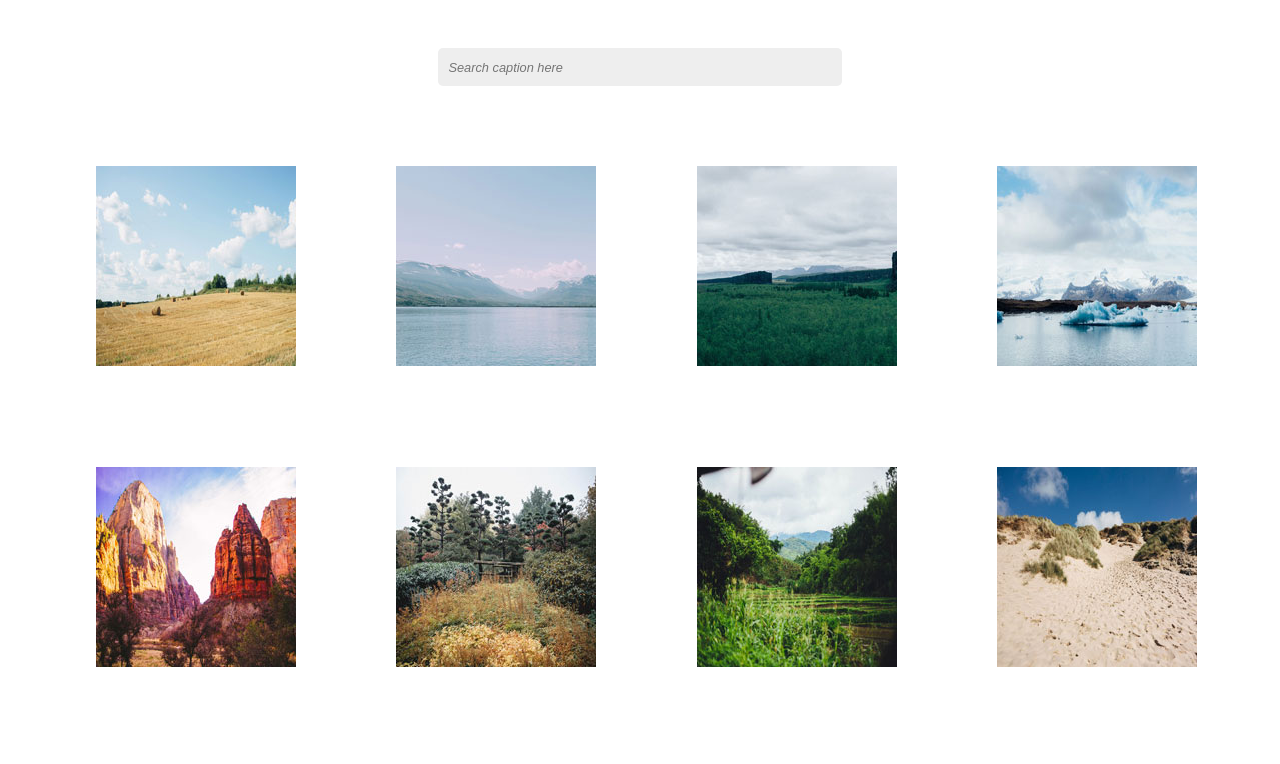
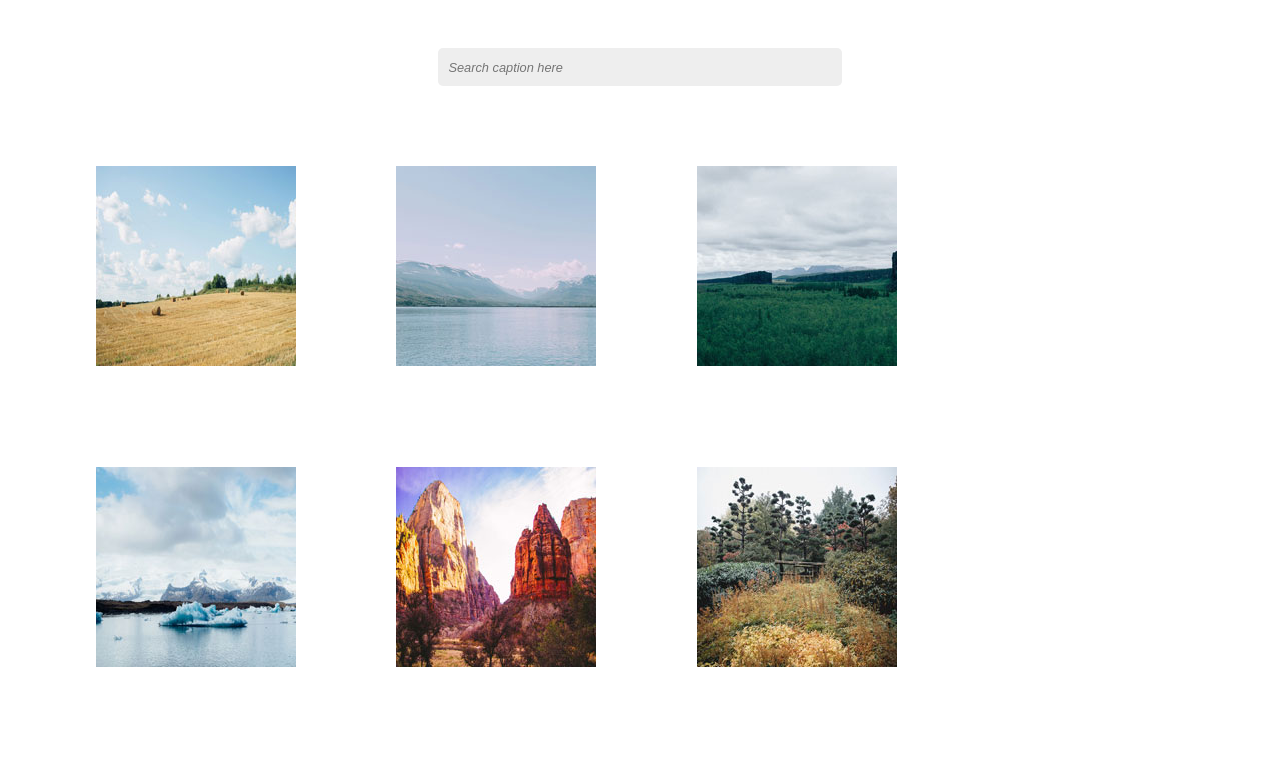
Before and after one commit to Umiii/photo-gallery-techdegree, a plain HTML site: page index.html in a window 1280 px wide. Shown: the top 764 px of the page. Drawn offline with nearby package versions, Linux system fonts and the light colour scheme.

Commit message:
adjusted styling to make gallery more responsive

```diff
--- a/css/responsive.css
+++ b/css/responsive.css
@@ -5,15 +5,11 @@
     }
 
     .gallery-list > li {
-        margin-right: 4rem;
-        margin-left:2rem;
+        margin-right: 1.3rem;
         display:inline-block;
         max-width:100%;
     }
 
-    .gallery-list > li:nth-child(4n + 4) {
-        margin-right: 0;
-    }
 
     .gallery-container > input {
         width: 35%;
@@ -34,3 +30,14 @@
         color:white;
     }
 }
+
+
+@media only screen and  (min-width: 1024px) {
+
+    .gallery-list > li {
+        margin-right: 4rem;
+        margin-left:2rem;
+        max-width:100%;
+    }
+
+}
--- a/css/styles.css
+++ b/css/styles.css
@@ -89,7 +89,7 @@ i:hover, a:hover {
 .gallery-list > li {
     position:relative;
     display: block;
-    max-width:75%;
+    width:200px;
     margin:3rem auto;
     vertical-align: top;
 }
```
